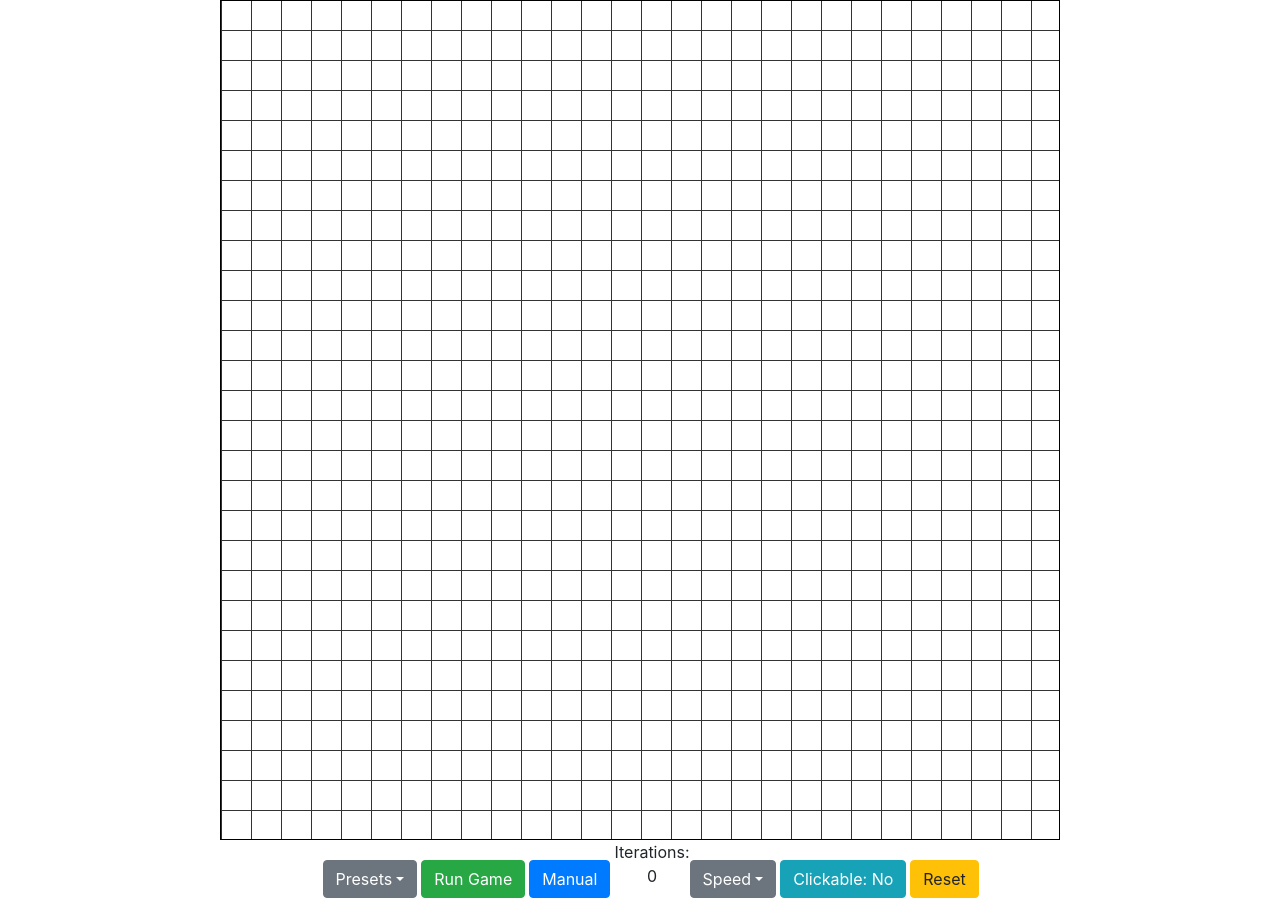
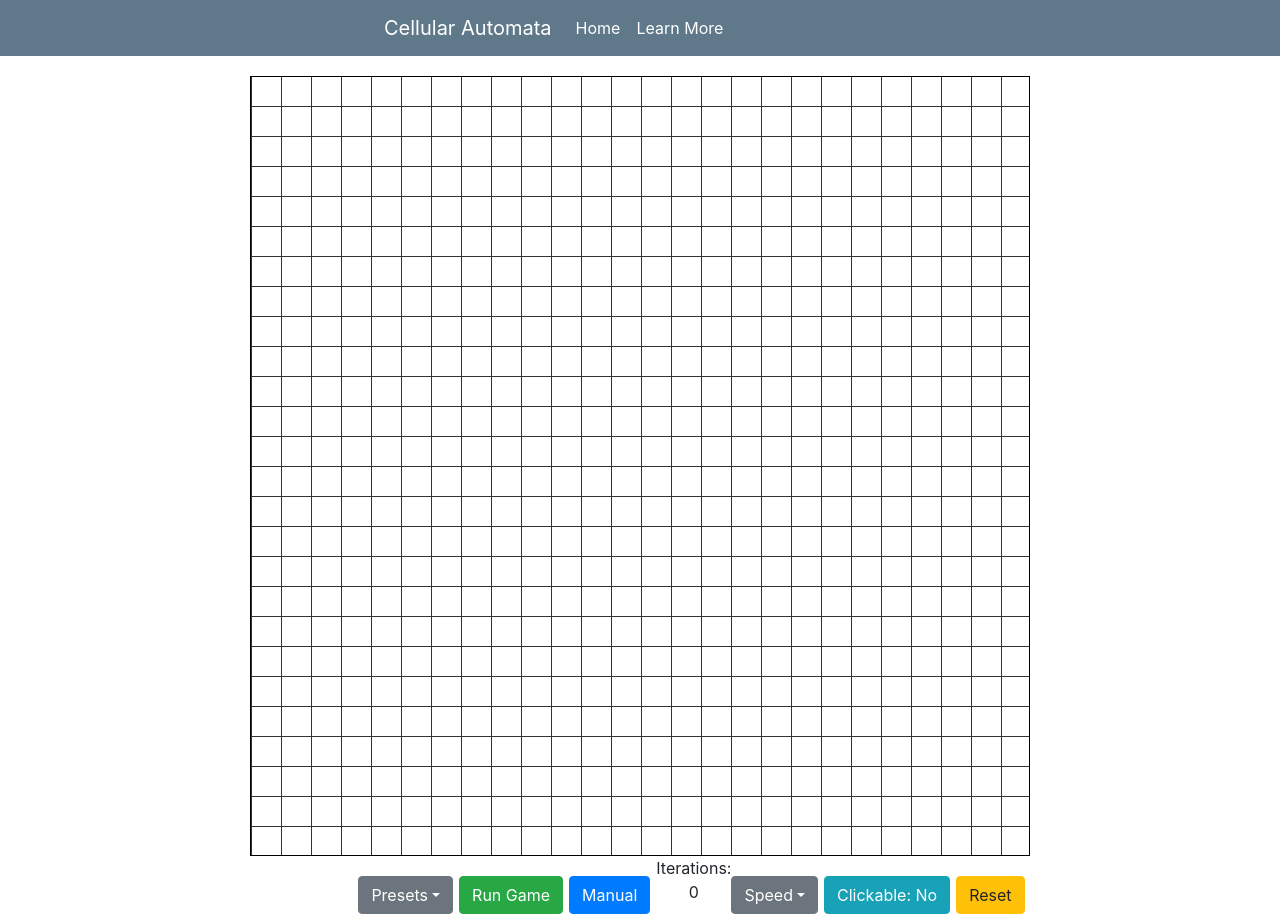
Before and after one commit to bloominstituteoftechnology/CS-Build-Week-1, a React (Create React App) app: page /board in a window 1280 px wide. Built offline with nearby package versions, Linux system fonts and the light colour scheme.

Commit message:
add nav bar

```diff
--- a/src/components/Board.css
+++ b/src/components/Board.css
@@ -15,14 +15,14 @@
 .below-grid {
   display: flex;
   justify-content: space-around;
-  margin-left: 25.2%;
-  margin-right: 25%;
+  margin-left: 28%;
+  margin-right: 27.8%;
 }
 
 button {
   height: 38px;
   margin-top: 20px;
-  margin-right: 4px;
+  margin-right: 6px;
 }
 
 .left {
@@ -35,5 +35,27 @@ button {
 
 .dropdown-right {
   margin-top: 20px;
-  margin-right: 4px;
+  margin-right: 6px;
 }
+
+.navigation .navbar {
+  background-color: #5f788a;
+  color: #fff;
+}
+
+.navbar {
+  padding-left: 30%;
+  margin-bottom: 20px;
+}
+
+.navbar-brand {
+  color: #fff;
+}
+
+.navbar-nav li a {
+  color: #fff;
+}
+
+.navbar-nav li a:hover {
+  color: blue;
+}
--- a/src/components/Board.js
+++ b/src/components/Board.js
@@ -3,8 +3,8 @@ import "./Board.css";
 import Cell from "./Cell";
 
 let cell_size = 30;
-let board_width = 840;
-let board_height = 840;
+let board_width = 780;
+let board_height = 780;
 let rows = board_height / cell_size; // This gives us the number of rows that will be in our board.
 let columns = board_width / cell_size;
 let count = 0;
@@ -258,6 +258,38 @@ class Board extends React.Component {
     }
     return (
       <div>
+        <div className="navigation">
+          <nav class="navbar navbar-expand-lg">
+            <a class="navbar-brand" href="#">
+              Cellular Automata
+            </a>
+            <button
+              class="navbar-toggler"
+              type="button"
+              data-toggle="collapse"
+              data-target="#navbarNav"
+              aria-controls="navbarNav"
+              aria-expanded="false"
+              aria-label="Toggle navigation"
+            >
+              <span class="navbar-toggler-icon" />
+            </button>
+            <div class="collapse navbar-collapse" id="navbarNav">
+              <ul class="navbar-nav">
+                <li class="nav-item active">
+                  <a class="nav-link" href="#">
+                    Home <span class="sr-only">(current)</span>
+                  </a>
+                </li>
+                <li class="nav-item">
+                  <a class="nav-link" href="https://ghoulish-broomstick-24706.herokuapp.com/">
+                    Learn More
+                  </a>
+                </li>
+              </ul>
+            </div>
+          </nav>
+        </div>
         <div
           className="Board"
           style={{
@@ -275,6 +307,7 @@ class Board extends React.Component {
             <Cell x={cell.x} y={cell.y} key={`${cell.x},${cell.y}`} />
           ))}
         </div>
+
         <div className="below-grid">
           <div className="left">
             <div className="presets dropdown">
@@ -361,7 +394,7 @@ class Board extends React.Component {
                   className="dropdown-item"
                   href="#"
                 >
-                  1
+                  1 (slowest)
                 </a>
                 <a
                   onClick={() => this.handleIntervalChange(1000)}
@@ -385,7 +418,7 @@ class Board extends React.Component {
                   4
                 </a>
                 <a onClick={() => this.handleIntervalChange(50)} className="dropdown-item" href="#">
-                  5
+                  5 (fastest)
                 </a>
               </div>
             </div>
```
